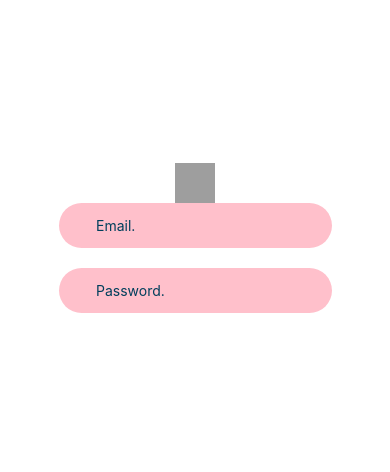
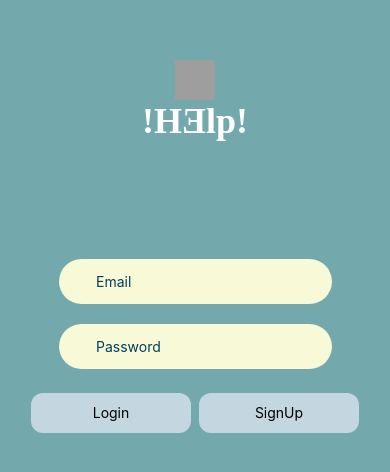
Before and after one commit to janosvajda/help-mobile-app, a React Native app: screen / in a window 390 px wide. Shown: the part 174-646 px from the top of the page. Built offline with nearby package versions, Linux system fonts and the light colour scheme; grey boxes are pictures that could not be loaded.

Commit message:
Login screen first init version.

```diff
--- a/App.tsx
+++ b/App.tsx
@@ -1,23 +1,28 @@
 import { StatusBar } from 'expo-status-bar';
-import { StyleSheet, Text, View, Image,  TextInput,
-  Button,
-  TouchableOpacity, } from 'react-native';
+import {
+  StyleSheet, Text, View, Image, TextInput,
+  TouchableOpacity
+} from 'react-native';
 import React, { useState } from 'react';
 
 export default function App() {
   const [email, setEmail] = useState('');
   const [password, setPassword] = useState('');
-
+  const buttonClickedHandler = () => {
+    console.log('You have been clicked a button!');
+    // do something
+  };
   return (
     <View style={styles.container}>
       <Image
         source={{ uri: 'https://github.com/janosvajda/help-mobile-app/blob/main/assets/icon.png' }}
         style={{ width: 40, height: 40 }}
       />
+      <Text style={styles.title}>!HƎlp!</Text>
       <View style={styles.inputView}>
         <TextInput
           style={styles.TextInput}
-      placeholder="Email."
+          placeholder="Email"
           placeholderTextColor="#003f5c"
           onChangeText={(email) => setEmail(email)}
         />
@@ -26,11 +31,27 @@ export default function App() {
       <View style={styles.inputView}>
         <TextInput
           style={styles.TextInput}
-      placeholder="Password."
+          placeholder="Password"
           placeholderTextColor="#003f5c"
           secureTextEntry={true}
           onChangeText={(password) => setPassword(password)}
         />
+      </View>
+      <View style={{ flexDirection: "row" }}>
+        <View style={styles.buttonStyle}>
+          <TouchableOpacity
+            onPress={buttonClickedHandler}
+            style={styles.roundButton}>
+            <Text>Login</Text>
+          </TouchableOpacity>
+        </View>
+        <View style={styles.buttonStyle}>
+          <TouchableOpacity
+            onPress={buttonClickedHandler}
+            style={styles.roundButton}>
+            <Text>SignUp</Text>
+          </TouchableOpacity>
+        </View>
       </View>
     </View>
   );
@@ -39,18 +60,31 @@ export default function App() {
 const styles = StyleSheet.create({
   container: {
     flex: 1,
-    backgroundColor: '#fff',
+    backgroundColor: '#73A9AD',
     alignItems: 'center',
     justifyContent: 'center',
   },
-  image :{
+  image: {
     marginBottom: 40,
     height: 100,
     width: 100
   },
-
+  title: {
+    color: 'white',
+    fontSize: 36,
+    fontWeight: 'bold',
+    marginBottom: '30%',
+    fontFamily: 'MMA Champ',
+  },
+  loginText: {
+    color: 'white',
+    fontSize: 12,
+    fontWeight: 'bold',
+    marginBottom: '30%',
+    fontFamily: 'MMA Champ',
+  },
   inputView: {
-    backgroundColor: "#FFC0CB",
+    backgroundColor: "#F8F9D7",
     borderRadius: 30,
     width: "70%",
     height: 45,
@@ -58,26 +92,22 @@ const styles = StyleSheet.create({
 
     alignItems: "center",
   },
-
   TextInput: {
     height: 50,
     flex: 1,
     padding: 10,
     marginLeft: 20,
   },
-
-  forgot_button: {
-    height: 30,
-    marginBottom: 30,
+  roundButton: {
+    width: 160,
+    height: 40,
+    justifyContent: 'center',
+    alignItems: 'center',
+    padding: 10,
+    borderRadius: 12,
+    backgroundColor: '#C4D7E0',
   },
-
-  loginBtn: {
-    width: "80%",
-    borderRadius: 25,
-    height: 50,
-    alignItems: "center",
-    justifyContent: "center",
-    marginTop: 40,
-    backgroundColor: "#FF1493",
-  },
+  buttonStyle: {
+    margin: 4
+  }
 });
```
Lines whose indentation alone changed are shown as unchanged.
